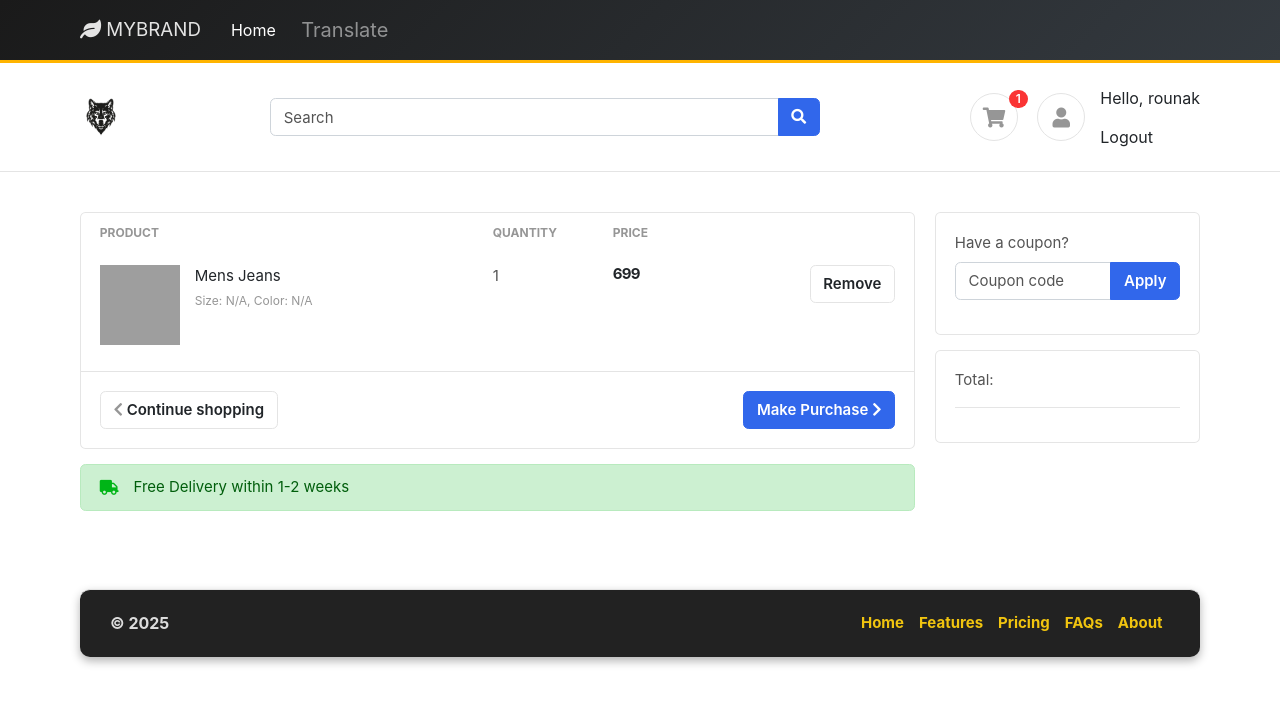
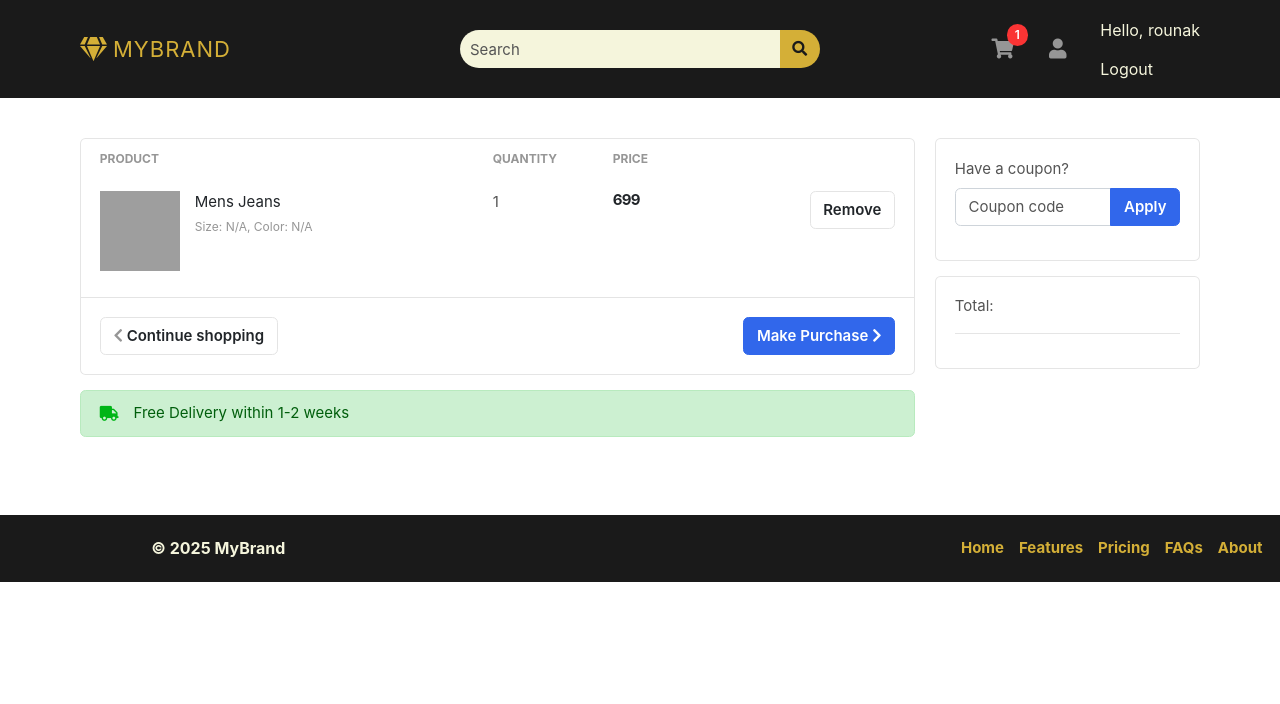
Before and after one commit to rounakkumar30/E-Commerce-website-using-Django, a Django app: page /accounts/cart/ in a window 1280 px wide. Shown: the top 704 px of the page. Run offline with Django 5.2, Linux system fonts and the light colour scheme; the first user in the database is signed in; data comes from the database, SQL or seed files in the repository; some libraries are stand-ins or nearby versions; some web fonts are replaced; grey boxes are pictures that could not be loaded.

Commit message:
header_style_change

```diff
--- a/templates/base/base.html
+++ b/templates/base/base.html
@@ -1,5 +1,6 @@
 <!DOCTYPE HTML>
 <html lang="en">
+
 <head>
     <meta charset="utf-8">
     <meta name="viewport" content="width=device-width, initial-scale=1, shrink-to-fit=no">
@@ -8,9 +9,9 @@
     <link rel="shortcut icon" type="image/x-icon" href="images/favicon.ico">
 
     <!-- Bootstrap CSS -->
-    <link href="/media/css/bootstrap.css" rel="stylesheet" type="text/css"/>
+    <link href="/media/css/bootstrap.css" rel="stylesheet" type="text/css" />
     <link href="/media/fonts/fontawesome/css/all.min.css" type="text/css" rel="stylesheet">
-    <link href="/media/css/ui.css" rel="stylesheet" type="text/css"/>
+    <link href="/media/css/ui.css" rel="stylesheet" type="text/css" />
     <link href="/media/css/responsive.css" rel="stylesheet" />
 
     <!-- jQuery & Bootstrap Bundle -->
@@ -24,19 +25,23 @@
             background: linear-gradient(135deg, #1a1a1a, #343a40);
             border-bottom: 3px solid #ffb400;
         }
+
         /* Navigation links styling with hover effect */
         .navbar-nav .nav-link {
             font-size: 16px;
             transition: all 0.3s ease-in-out;
         }
+
         .navbar-nav .nav-link:hover {
             color: #ffb400 !important;
             text-shadow: 0 0 5px #ffb400;
         }
+
         /* Hover effect underline animation */
         .hover-effect {
             position: relative;
         }
+
         .hover-effect::after {
             content: '';
             width: 0%;
@@ -48,104 +53,95 @@
             transform: translateX(-50%);
             transition: width 0.3s ease-in-out;
         }
+
         .hover-effect:hover::after {
             width: 100%;
         }
     </style>
 </head>
+
 <body>
     <header class="section-header">
-        <nav class="navbar navbar-dark navbar-expand-lg p-2" style="background: linear-gradient(135deg, #1a1a1a, #343a40); border-bottom: 3px solid #ffb400;">
-            <div class="container">
-                <a class="navbar-brand text-uppercase fw-bold text-light" href="{% url 'index' %}">
-                    <i class="fas fa-leaf"></i> MyBrand
-                </a>
-                <button class="navbar-toggler" type="button" data-bs-toggle="collapse" data-bs-target="#navbarNav">
-                    <span class="navbar-toggler-icon"></span>
-                </button>
-                <div class="collapse navbar-collapse" id="navbarNav">
-                    <ul class="navbar-nav me-auto">
-                        <li class="nav-item">
-                            <a class="nav-link px-3" href="{% url 'index' %}" style="color: white; font-size: 16px; transition: all 0.3s ease-in-out;">Home</a>
-                        </li>
-                    </ul>
-                    <ul class="navbar-nav">
-                        <li class="nav-item">
-                            <a class="nav-link" href="#" onclick="toggleTranslate()" style="font-size: 20px; text-align: center;">Translate</a>
-                            <div id="translate-container" style="display: none;">
-                                <div id="google_translate_element"></div>
-                            </div>
-                        </li>
-                    </ul>
-                </div>
-            </div>
-        </nav>
-
-
-        <section class="header-main border-bottom">
+        <section class="header-main" style="width: 100%; background-color: #1a1a1a; padding: 10px 0;">
             <div class="container">
                 <div class="row align-items-center">
-                    <div class="col-lg-2 col-4">
-                        <div class="brand-wrap">
 
-                            <div class="brand-wrap">
-                                <a href="{% url 'index' %}">
-                                    <img class="logo" src="/media/9159814.jpg" alt="Logo"
-                                         style="height: 80px; width: auto; display: inline-block; vertical-align: middle;">
+                    <!-- Left Side: Brand -->
+                    <div class="col-lg-4 col-12 d-flex justify-content-start">
+                        <a class="navbar-brand text-uppercase fw-bold" href="{% url 'index' %}"
+                           style="font-size: 22px; letter-spacing: 1px; display: flex; align-items: center; color: #d4af37;">
+                            <i class="fas fa-gem" style="color: #d4af37; font-size: 24px; margin-right: 5px;"></i>
+                            MyBrand
                         </a>
                     </div>
 
-
-                        </div>
-                    </div>
-                    <div class="col-lg-6 col-sm-12">
-                        <form action="#" class="search">
-                            <div class="input-group w-100">
-                                <input type="text" class="form-control" placeholder="Search">
+                    <!-- Center: Search Bar -->
+                    <div class="col-lg-4 col-12 d-flex justify-content-center">
+                        <form action="#" class="search w-100" style="max-width: 400px;">
+                            <div class="input-group">
+                                <input type="text" class="form-control" placeholder="Search"
+                                       style="border-radius: 20px 0 0 20px; padding: 10px; border: none; background: #f5f5dc; color: #1a1a1a;">
                                 <div class="input-group-append">
-                                    <button class="btn btn-primary" type="submit">
+                                    <button class="btn" type="submit"
+                                            style="border-radius: 0 20px 20px 0; background: #d4af37; border: none; color: #1a1a1a;">
                                         <i class="fa fa-search"></i>
                                     </button>
                                 </div>
                             </div>
                         </form>
                     </div>
-                    <div class="col-lg-4 col-sm-6 col-8">
-                        <div class="widgets-wrap float-md-right">
-                            <div class="widget-header mr-3">
+
+                    <!-- Right Side: Cart, Profile, Login/Register -->
+                    <div class="col-lg-4 col-12 d-flex justify-content-end align-items-center">
+                        <div class="widgets-wrap d-flex align-items-center">
+
+                            <!-- Cart Icon -->
+                            <div class="widget-header mr-3 position-relative">
                                 <a href="{% if request.user.is_authenticated %}{% url 'cart' %}{% else %}{% url 'login' %}?next={% url 'cart' %}{% endif %}"
-   class="icon icon-sm rounded-circle border">
+                                    class="icon icon-sm rounded-circle"
+                                    style="width: 40px; height: 40px; display: flex; align-items: center; justify-content: center; color: #d4af37;">
                                     <i class="fa fa-shopping-cart"></i>
                                 </a>
+                                <span class="badge badge-pill badge-danger notify"
+                                      style="position: absolute; top: -5px; right: -5px; font-size: 12px; padding: 5px 8px;">
+                                    {{ request.user.profile.get_cart_count }}
+                                </span>
+                            </div>
 
-                                <span class="badge badge-pill badge-danger notify">{{ request.user.profile.get_cart_count }}</span>
-                            </div>
+                            <!-- Profile Icon -->
                             <div class="widget-header icontext">
-                                <a href="{% url 'profile' %}" class="icon icon-sm rounded-circle border">
+                                <a href="{% url 'profile' %}" class="icon icon-sm rounded-circle"
+                                   style="width: 40px; height: 40px; display: flex; align-items: center; justify-content: center; color: #d4af37;">
                                     <i class="fa fa-user"></i>
                                 </a>
-                                <ul class="navbar-nav">
+                            </div>
+
+                            <!-- Login/Register Links -->
+                            <ul class="navbar-nav ml-2">
                                 {% if request.user.is_authenticated %}
                                 <li class="nav-item">
-                                            <span class="nav-link text-dark">Hello, {{ request.user.username }}</span>
+                                    <span class="nav-link" style="color: #f5f5dc;">Hello, {{ request.user.username }}</span>
                                 </li>
                                 <li class="nav-item">
-                                            <a class="nav-link text-dark" href="{% url 'logout' %}">Logout</a>
+                                    <a class="nav-link" href="{% url 'logout' %}" style="color: #f5f5dc;">Logout</a>
                                 </li>
                                 {% else %}
                                 <li class="nav-item d-flex align-items-center">
-                                        <a class="nav-link" href="{% url 'login' %}">Sign in</a>
-                                        <span class="mx-1">|</span>
-                                        <a class="nav-link" href="{% url 'register' %}">Register</a>
+                                    <a class="nav-link" href="{% url 'login' %}" style="color: #f5f5dc;">Sign in</a>
+                                    <span class="mx-1" style="color: #d4af37;">|</span>
+                                    <a class="nav-link" href="{% url 'register' %}" style="color: #f5f5dc;">Register</a>
                                 </li>
-
                                 {% endif %}
                             </ul>
+
                         </div>
                     </div>
+
                 </div>
             </div>
-            </div>
+        </section>
+
+
         </section>
     </header>
 
@@ -155,26 +151,7 @@
     {% include 'base/footer.html' %}
 
 </body>
-<script type="text/javascript">
-    function googleTranslateElementInit() {
-        new google.translate.TranslateElement({
-            pageLanguage: 'en',
-            layout: google.translate.TranslateElement.InlineLayout.SIMPLE
-        }, 'google_translate_element');
-    }
 
-    function toggleTranslate() {
-        var container = document.getElementById("translate-container");
-        container.style.display = container.style.display === "none" ? "block" : "none";
-    }
-
-    window.onload = function() {
-        var script = document.createElement('script');
-        script.type = 'text/javascript';
-        script.src = "//translate.google.com/translate_a/element.js?cb=googleTranslateElementInit";
-        document.body.appendChild(script);
-    };
-</script>
 <script>
     document.addEventListener("DOMContentLoaded", function () {
         const form = document.querySelector(".search");
@@ -194,4 +171,5 @@
     });
 
 </script>
+
 </html>
--- a/templates/base/footer.html
+++ b/templates/base/footer.html
@@ -1,26 +1,27 @@
-<div class="container">
-  <footer class="d-flex flex-wrap justify-content-between align-items-center py-3 my-4 border-top"
-      style="background: #222; border-radius: 10px; box-shadow: 0 4px 10px rgba(0, 0, 0, 0.3); padding: 20px;">
-      <p class="col-md-4 mb-0" style="color: #ddd; font-size: 16px; font-weight: bold;">© 2025</p>
+<footer class="d-flex flex-wrap justify-content-between align-items-center py-3 my-4"
+    style="background: #1a1a1a; width: 100%; padding: 20px 0;">
 
-      <a href="/" class="col-md-4 d-flex align-items-center justify-content-center mb-3 mb-md-0 me-md-auto text-decoration-none"
-          style="text-decoration: none;">
-          <svg class="bi me-2" width="40" height="32" style="fill: #fff;">
+    <p class="col-md-4 mb-0 text-center text-md-start"
+       style="color: #f5f5dc; font-size: 16px; font-weight: bold; padding-left: 20px;">
+        © 2025 MyBrand
+    </p>
+
+    <a href="/" class="col-md-4 d-flex align-items-center justify-content-center text-decoration-none">
+        <svg class="bi me-2" width="40" height="32" style="fill: #d4af37;">
             <use xlink:href="#bootstrap"></use>
         </svg>
     </a>
 
-      <ul class="nav col-md-4 justify-content-end">
+    <ul class="nav col-md-4 justify-content-center justify-content-md-end">
         <li class="nav-item"><a href="{% url 'index' %}" class="nav-link px-2"
-                  style="color: #f1c40f; font-weight: bold; transition: 0.3s;">Home</a></li>
+                style="color: #d4af37; font-weight: bold; transition: 0.3s;">Home</a></li>
         <li class="nav-item"><a href="#" class="nav-link px-2"
-                  style="color: #f1c40f; font-weight: bold; transition: 0.3s;">Features</a></li>
+                style="color: #d4af37; font-weight: bold; transition: 0.3s;">Features</a></li>
         <li class="nav-item"><a href="#" class="nav-link px-2"
-                  style="color: #f1c40f; font-weight: bold; transition: 0.3s;">Pricing</a></li>
+                style="color: #d4af37; font-weight: bold; transition: 0.3s;">Pricing</a></li>
         <li class="nav-item"><a href="#" class="nav-link px-2"
-                  style="color: #f1c40f; font-weight: bold; transition: 0.3s;">FAQs</a></li>
+                style="color: #d4af37; font-weight: bold; transition: 0.3s;">FAQs</a></li>
         <li class="nav-item"><a href="#" class="nav-link px-2"
-                  style="color: #f1c40f; font-weight: bold; transition: 0.3s;">About</a></li>
+                style="color: #d4af37; font-weight: bold; transition: 0.3s;">About</a></li>
     </ul>
 </footer>
-</div>
```
Also changed, not shown: db.sqlite3. Lines whose indentation alone changed are shown as unchanged.
